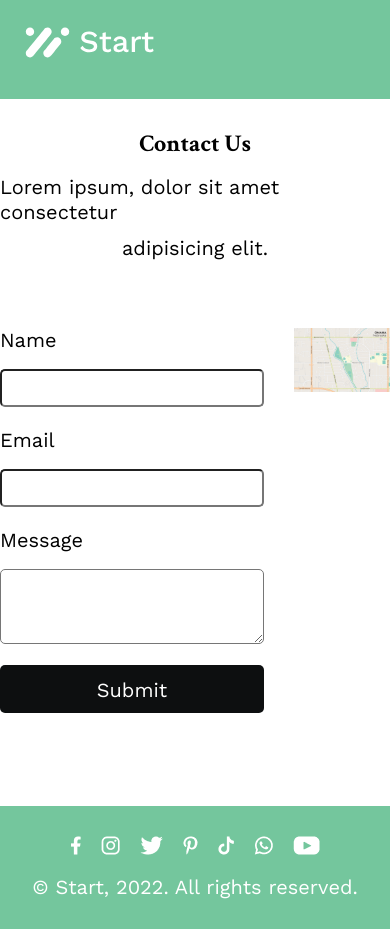
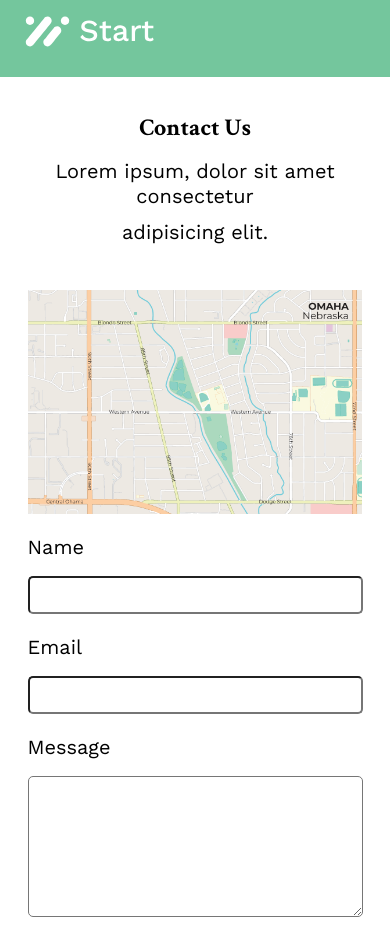
Before and after one commit to nikolai-dimitrov/Figma-Designs-Implementation, a website built with Vite: page Figma-Designs/Responsive-Startup-Website/contact.html in a window 390 px wide. Shown: the top 929 px of the page. Built offline with nearby package versions, Linux system fonts and the light colour scheme.

Commit message:
startup/feat: implement responsive design for contact page

```diff
--- a/Figma-Designs/Responsive-Startup-Website/public/css/contact.css
+++ b/Figma-Designs/Responsive-Startup-Website/public/css/contact.css
@@ -50,3 +50,59 @@ textarea {
 .contact-main-content-container textarea {
 	height: 75px;
 }
+
+@media screen and (max-width: 1200px) {
+	.contact-section {
+		max-width: 1000px;
+	}
+
+	.contact-img-container img {
+		height: 100%;
+	}
+}
+
+@media screen and (max-width: 1024px) {
+	.contact-section {
+		max-width: 568px;
+	}
+
+	.contact-info-container .sub-heading:first-of-type {
+		text-align: center;
+	}
+
+	.contact-main-content-container {
+		grid-template-columns: repeat(1, 1fr);
+	}
+
+	.contact-img-container {
+		order: -1;
+	}
+}
+
+@media screen and (max-width: 568px) {
+	.header {
+		padding: 21px 0 21px 0;
+	}
+
+	.header .logo-container {
+		height: 28px;
+	}
+
+	.contact-section {
+		max-width: 335px;
+		margin: 36px auto 59px;
+	}
+
+	.contact-info-container {
+		margin-bottom: 45px;
+	}
+
+	.contact-main-content-container textarea {
+		height: 141px;
+		margin-bottom: 9px;
+	}
+
+	.contact-img-container {
+		margin-bottom: 21px;
+	}
+}
--- a/Figma-Designs/Responsive-Startup-Website/public/css/footer.css
+++ b/Figma-Designs/Responsive-Startup-Website/public/css/footer.css
@@ -1,6 +1,8 @@
 /* Footer css */
 footer {
 	background-color: var(--primary-color-100);
+	/* --- */
+	align-self: end;
 }
 
 .footer-content {
--- a/Figma-Designs/Responsive-Startup-Website/public/css/header.css
+++ b/Figma-Designs/Responsive-Startup-Website/public/css/header.css
@@ -1,6 +1,8 @@
 .header {
 	background-color: var(--primary-color-100);
 	padding: 35px 0 38px 0;
+	/* --- */
+	align-self: start;
 }
 
 .header-content {
--- a/Figma-Designs/Responsive-Startup-Website/public/css/main.css
+++ b/Figma-Designs/Responsive-Startup-Website/public/css/main.css
@@ -110,8 +110,14 @@ h6 {
 body {
 	margin: 0 auto;
 	max-width: 1440px;
+	/* --- */
+	display: grid;
+	min-height: 100vh;
 }
 
+main {
+	align-self: center;
+}
 .content-container {
 	max-width: 1180px;
 }
```
